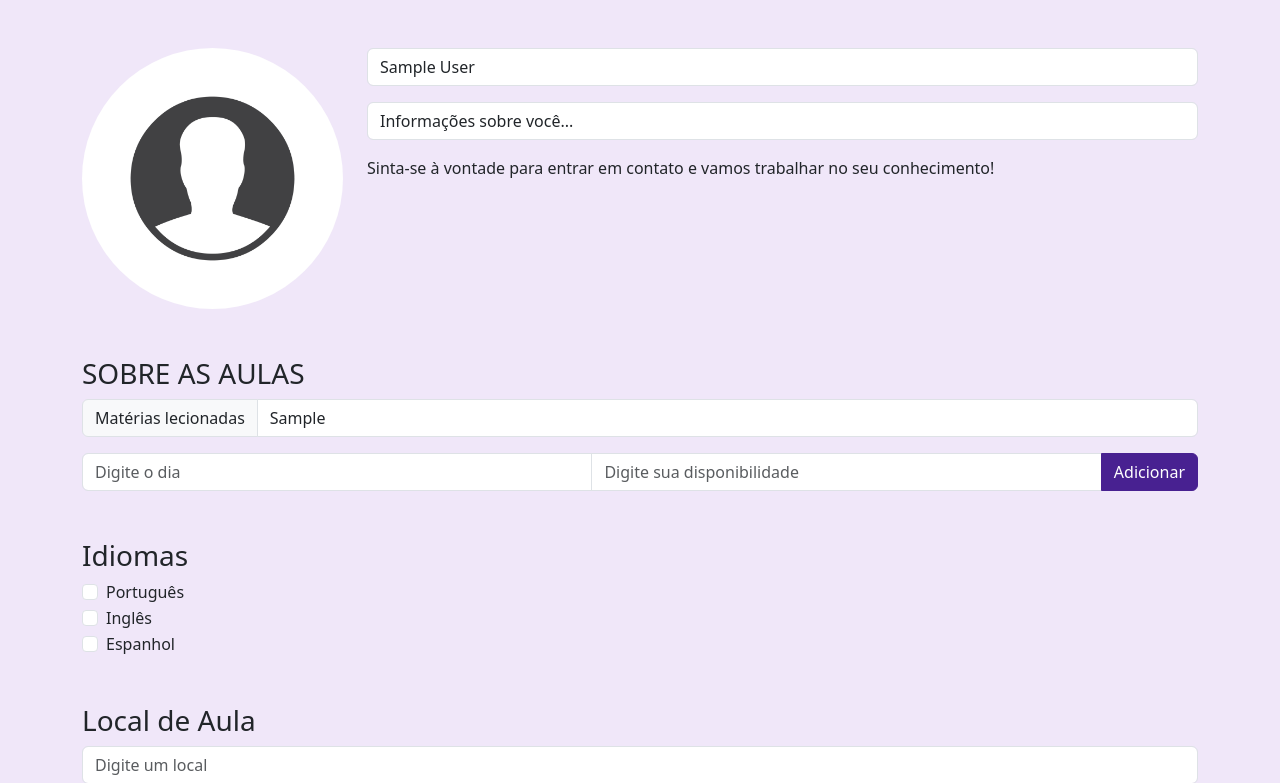
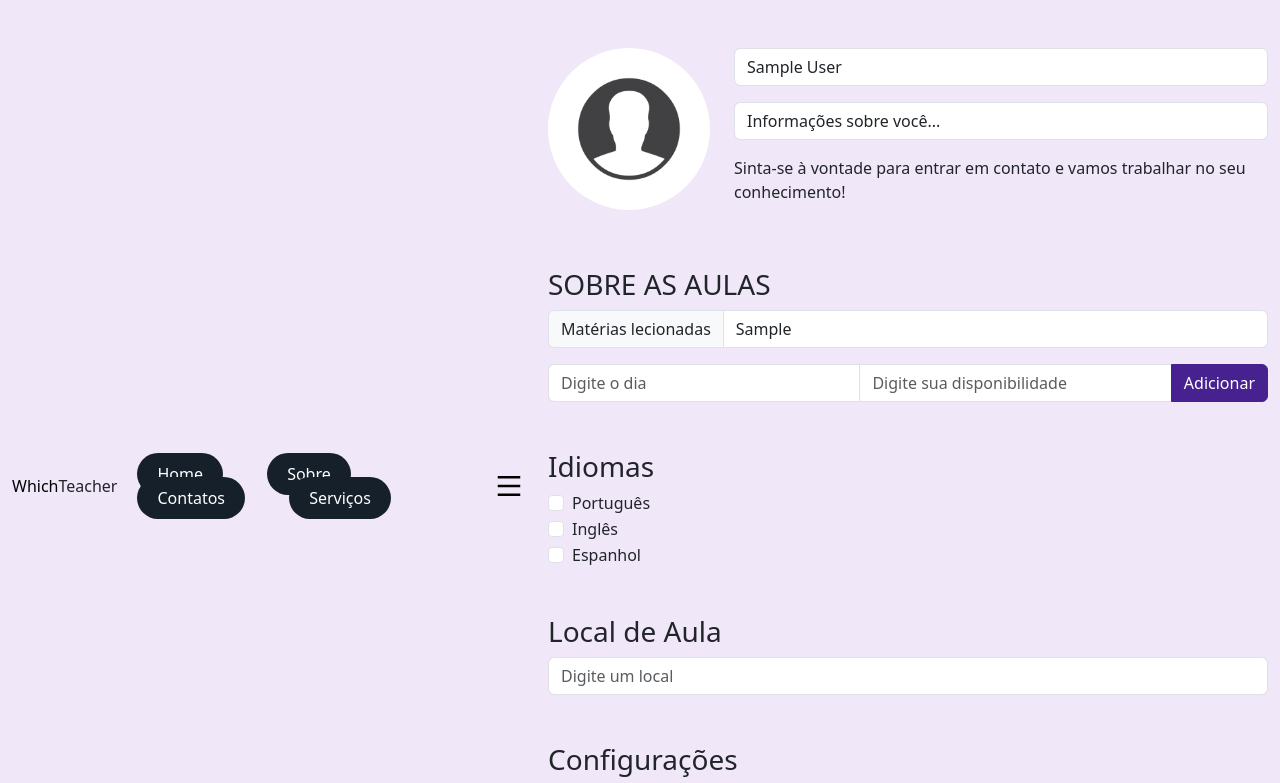
Before and after one commit to vinimarques7/projeto-FDS, a Django app: template which_teacher_app/templates/perfilProfessor.html in a window 1280 px wide. Shown: the top 783 px of the page. Run offline with Django 5.2, Linux system fonts and the light colour scheme; the template is opened without the code that fills it: values that come from a table or form of the project are taken from there, others are empty; tables that the repository leaves empty hold one stand-in row (values such as "Sample post"); some web fonts are replaced.

Commit message:
correcoes no menu mobile e js da landingpage

```diff
--- a/which_teacher_app/static/perfilProfessor.css
+++ b/which_teacher_app/static/perfilProfessor.css
@@ -47,6 +47,97 @@
     box-shadow: 0 0 10px rgba(72, 33, 145, 0.5);
 }
 */
+
+nav.menu-desktop ul {
+    list-style: none;
+    padding: 0;
+    margin: 0;
+
+}
+
+nav.menu-desktop li {
+    display: inline-block;
+    margin: 0 20px;
+}
+
+nav.menu-desktop a {
+    text-decoration: none;
+    color: #ffffff;
+    background-color: #15202b;
+    padding: 10px 20px;
+    border-radius: 25px;
+}
+
+nav.menu-desktop a:hover {
+    background-color: #492191;
+    color: white;
+    transition: 0.3s;
+}
+
+/* Botão de Menu Mobile */
+.menu-abrir {
+    cursor: pointer;
+}
+
+.menu-abrir img {
+    width: 30px;
+    margin-left: 10px;
+}
+
+/* Menu Mobile */
+.menu-mobile {
+    background-color: #15202baf;
+    height: 100vh;
+    position: fixed;
+    top: 0;
+    right: 0;
+    z-index: 99999;
+    width: 0%;
+    overflow: hidden;
+    transition: .5s;
+}
+
+.menu-mobile.abrir-menu {
+    width: 100%;
+}
+
+nav.mobile ul {
+    text-align: center;
+    font-family: sans-serif;
+    font-size: 20px;
+    display: flex;
+    flex-direction: column;
+}
+
+nav.mobile li {
+    list-style-type: none;
+    text-decoration: none;
+    margin: 20px;
+}
+
+nav.mobile a {
+    color: #ead8fc;
+    padding: 30px 8%;
+    list-style-type: none;
+    text-decoration: none;
+}
+
+nav.mobile a:hover {
+    color: #a885d8;
+    transition: 0.3s;
+    text-decoration: underline;
+}
+
+.menu-fechar {
+    padding: 20px;
+}
+
+.menu-fechar img {
+    width: 30px;
+    margin-top: 10px;
+    cursor: pointer;
+}
+
 .btn-primary {
     background-color: #482191;
     border-color: #482191;
--- a/which_teacher_app/templates/perfilProfessor.html
+++ b/which_teacher_app/templates/perfilProfessor.html
@@ -12,6 +12,37 @@
 </head>
 
 <body class="teachers-regular">
+    <header class="container d-flex justify-content-between align-items-center py-3">
+        <div class="logo">
+            <a href="#" class="navbar-brand">
+                <span class="text-black">Which</span><span class="text-purple">Teacher</span>
+            </a>
+        </div>
+        <nav class="menu-desktop">
+            <ul>
+                <li><a href="#">Home</a></li>
+                <li><a href="#">Sobre</a></li>
+                <li><a href="#">Contatos</a></li>
+                <li><a href="#">Serviços</a></li>
+            </ul>
+        </nav>
+        <div class="menu-abrir" id="menu-abrir">
+            <img src="{% static 'menu-line.svg' %}" alt="">
+        </div>
+        <div class="menu-mobile" id="menu-mobile">
+            <div class="menu-fechar">
+                <img src="{% static 'close-large-line.svg' %}" alt="">
+            </div>
+        <nav class="mobile">
+            <ul>
+                <li><a href="#">Home</a></li>
+                <li><a href="#">Sobre</a></li>
+                <li><a href="#">Contatos</a></li>
+                <li><a href="#">Serviços</a></li>
+            </ul>
+        </nav>
+        </div>
+    </header>
     <div class="container py-5">
         <div class="row mb-5">
             <div class="col-md-3 text-center">
```
Also changed, not shown: which_teacher_app/static/landingPage.css (+22 -25 lines), which_teacher_app/static/landingPage.js (added, +10 -0 lines), which_teacher_app/static/perfilProfessor.js (+11 -0 lines), which_teacher_app/templates/landingPage.html (+15 -2 lines).
